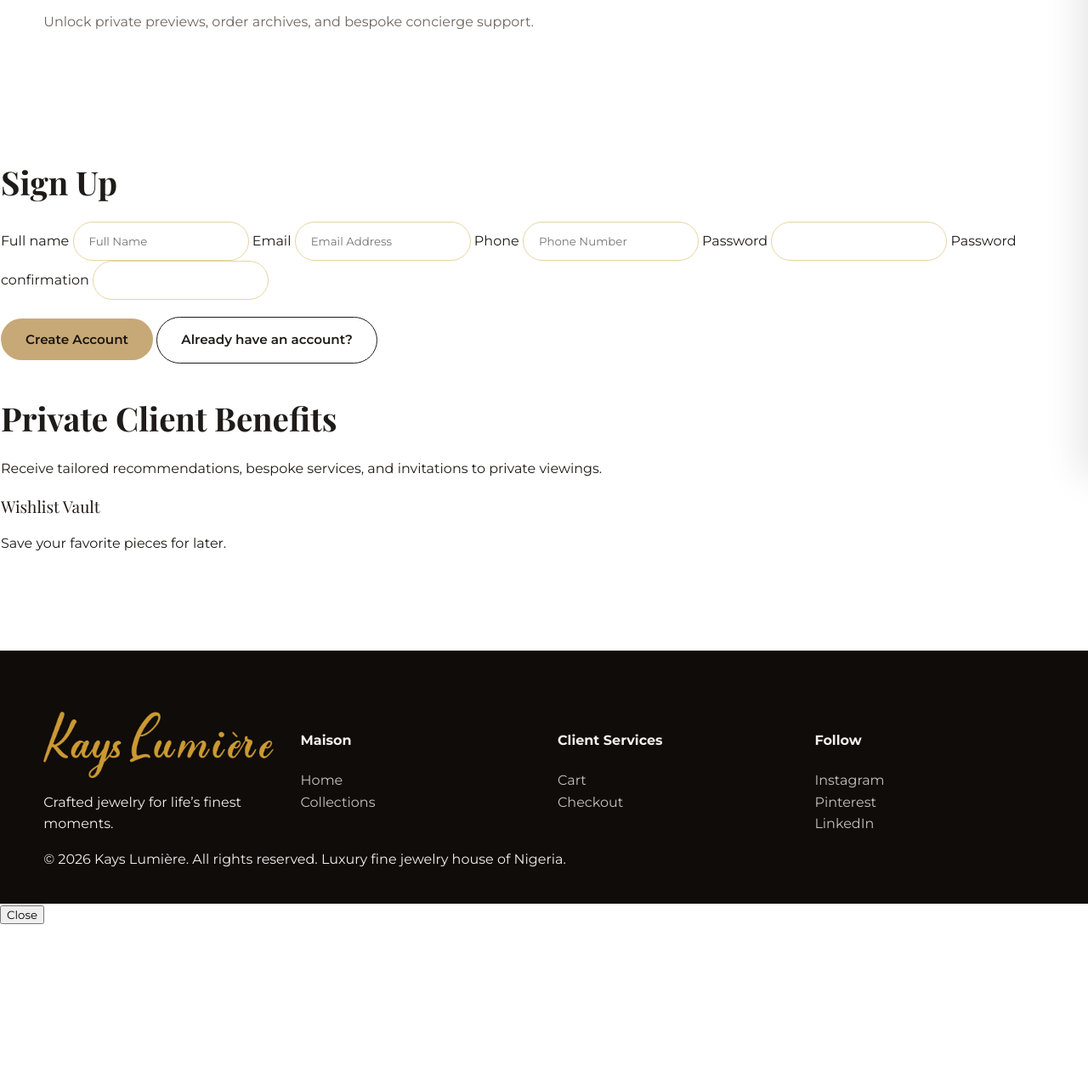
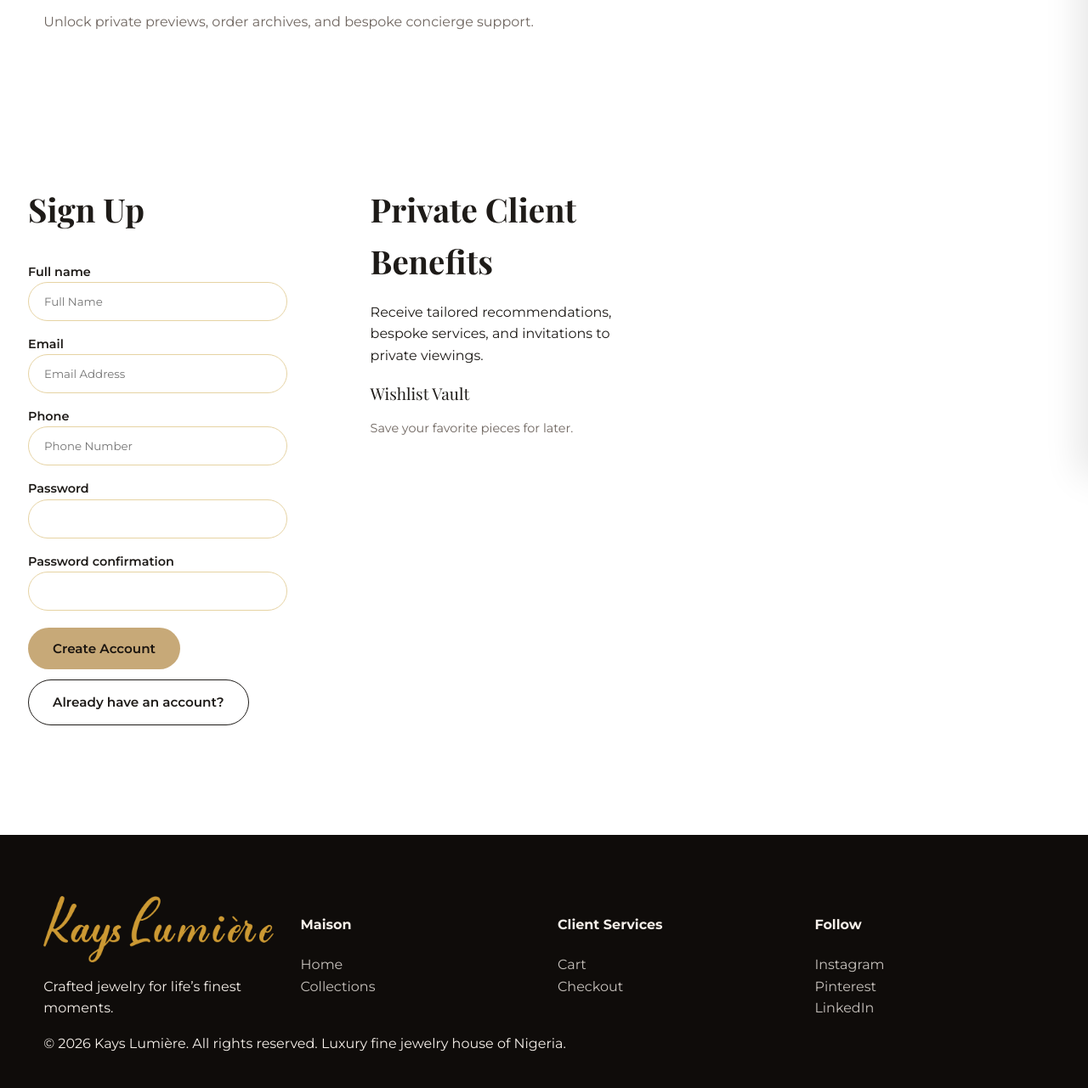
Before and after one commit to AaronTech112/Kays-Lumiere-WebApp, a Django app: page /accounts/signup/ in a window 1280 px wide. Shown: the part 240-1521 px from the top of the page at 85% size. Before the commit the page ends 1328 px from the top, so only its background shows below. Run offline with Django 5.2, Linux system fonts and the light colour scheme.

Commit message:
fix some style

```diff
--- a/static/css/style.css
+++ b/static/css/style.css
@@ -310,13 +310,15 @@ select {
 }
 
 /* Hero Section */
-.hero-wrapper {
+.hero-wrapper,
+.hero-grid {
   display: grid;
   gap: 40px;
   padding: 40px 0 80px;
 }
 
-.hero-content {
+.hero-content,
+.hero-grid > div:first-child {
   max-width: 600px;
   display: flex;
   flex-direction: column;
@@ -331,7 +333,8 @@ select {
   margin: 0;
 }
 
-.hero-desc {
+.hero-desc,
+.hero-text {
   font-size: 1.1rem;
   color: var(--muted);
   max-width: 480px;
@@ -391,7 +394,8 @@ select {
 }
 
 @media (min-width: 900px) {
-  .hero-wrapper {
+  .hero-wrapper,
+  .hero-grid {
     grid-template-columns: 1fr 1fr;
     align-items: center;
   }
@@ -509,6 +513,127 @@ select {
   background: #fff;
 }
 
+.form-row {
+  display: grid;
+  grid-template-columns: repeat(auto-fit, minmax(220px, 1fr));
+  gap: 16px;
+}
+
+.form-group {
+  display: flex;
+  flex-direction: column;
+  gap: 8px;
+}
+
+.full-width {
+  grid-column: 1 / -1;
+}
+
+.auth-shell {
+  width: 100%;
+}
+
+.auth-shell.full-screen-auth {
+  min-height: 60vh;
+  display: flex;
+  align-items: center;
+}
+
+.auth-grid {
+  display: grid;
+  gap: 32px;
+  grid-template-columns: repeat(auto-fit, minmax(280px, 1fr));
+  align-items: start;
+}
+
+.auth-card {
+  padding: 32px;
+}
+
+.auth-card form {
+  display: flex;
+  flex-direction: column;
+}
+
+.auth-card label {
+  margin-top: 16px;
+  font-weight: 600;
+  font-size: 0.9rem;
+}
+
+.auth-card .field {
+  width: 100%;
+}
+
+.auth-actions {
+  display: flex;
+  flex-wrap: wrap;
+  gap: 12px;
+  align-items: center;
+  margin-top: 16px;
+}
+
+.auth-muted {
+  color: var(--muted);
+  font-size: 0.9rem;
+}
+
+.auth-benefits {
+  display: grid;
+  gap: 16px;
+  margin-top: 16px;
+}
+
+.alert {
+  padding: 14px 16px;
+  border-radius: 16px;
+  margin-bottom: 16px;
+}
+
+.alert.error {
+  background: #fff4f4;
+  border: 1px solid #f3c6c6;
+  color: #9c2f2f;
+}
+
+.lightbox {
+  position: fixed;
+  inset: 0;
+  background: rgba(15, 12, 10, 0.8);
+  display: flex;
+  align-items: center;
+  justify-content: center;
+  opacity: 0;
+  pointer-events: none;
+  transition: opacity var(--transition);
+  z-index: 2000;
+}
+
+.lightbox[aria-hidden="false"] {
+  opacity: 1;
+  pointer-events: auto;
+}
+
+.lightbox img {
+  max-width: min(900px, 90vw);
+  max-height: 80vh;
+  border-radius: 20px;
+  box-shadow: var(--shadow);
+}
+
+.lightbox-close {
+  position: absolute;
+  top: 20px;
+  right: 20px;
+  border: none;
+  background: #fff;
+  color: var(--ink);
+  border-radius: 999px;
+  padding: 10px 16px;
+  font-weight: 600;
+  cursor: pointer;
+}
+
 /* Footer */
 .footer {
   background: #0f0c0a;
```
Also changed, not shown: db.sqlite3.
